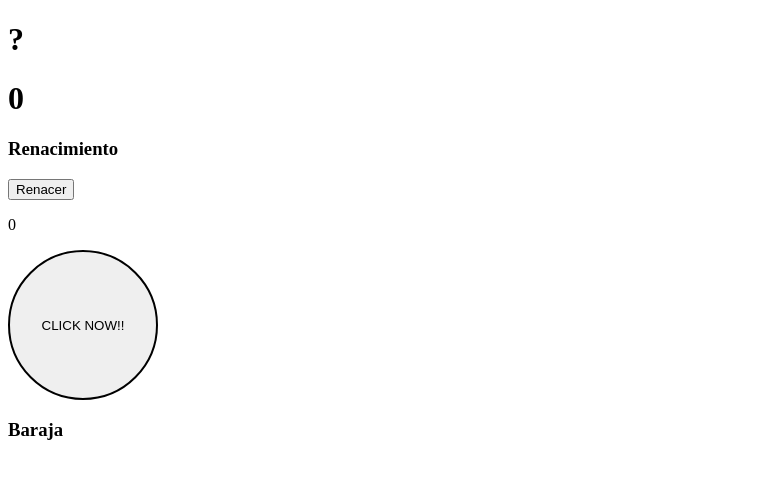
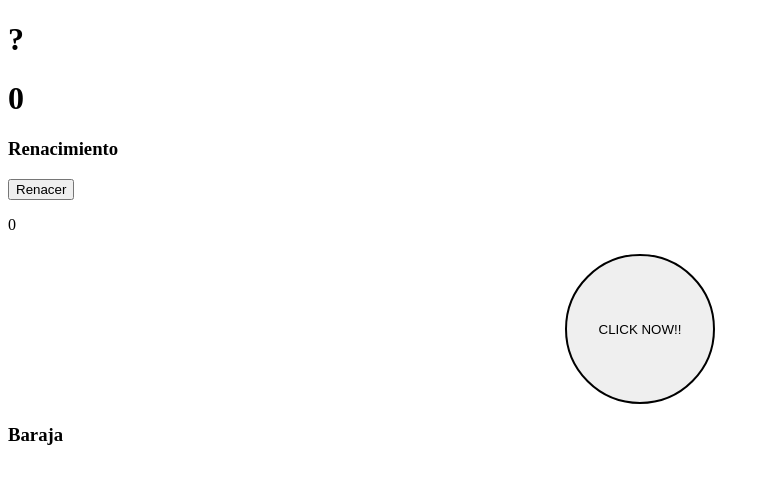
Before and after one commit to marcestruch/ClickerGame, a plain HTML site: page index.html in a window 1280 px wide. Shown: the whole page, without its empty margins (0-770 px from the left). Drawn offline with Linux system fonts and the light colour scheme.

Commit message:
centrar boton

```diff
--- a/styles.css
+++ b/styles.css
@@ -3,5 +3,7 @@
     height: 150px;
     border-radius: 50%;
     border: 2px solid black;
+    display: block; /* Necesario para que funcione margin: auto */
+    margin: 20px auto; /* Centrado horizontal con margen vertical */
 
 }
```
